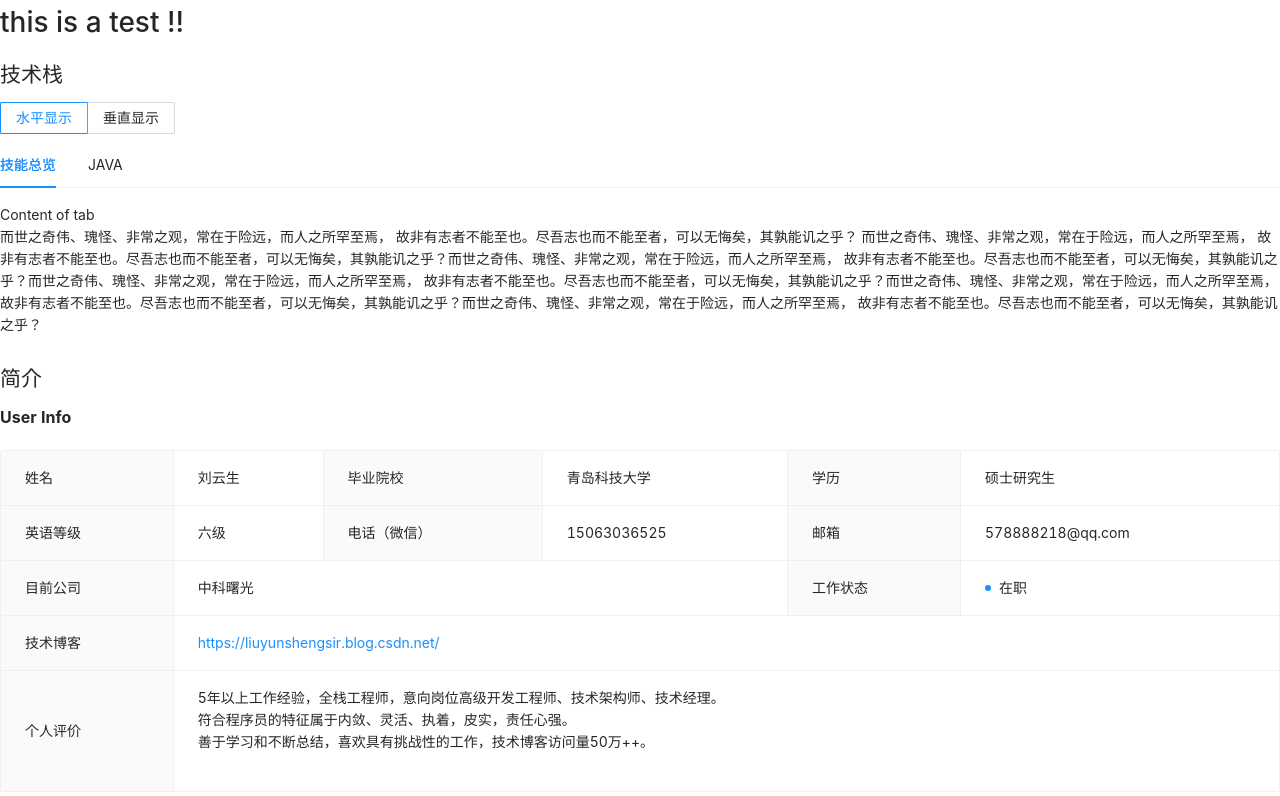
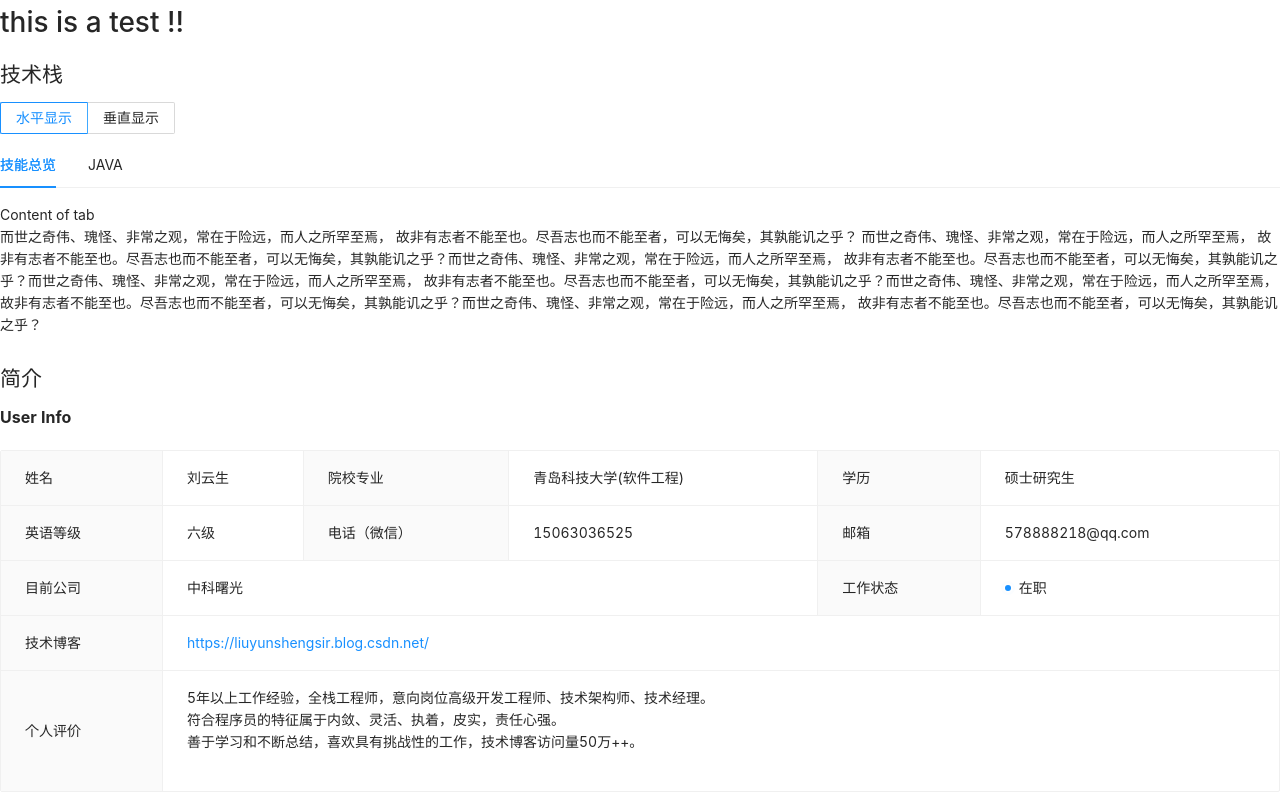
Before and after one commit to yunets/antd-mobile-learning, a React (Create React App) app: page / in a window 1280 px wide. Shown: the top 796 px of the page. Built offline with nearby package versions, Linux system fonts and the light colour scheme.

Commit message:
院校专业

```diff
--- a/src/page/info/UserInfo.js
+++ b/src/page/info/UserInfo.js
@@ -8,7 +8,9 @@ export class UserInfo extends React.Component {
         <legend>简介</legend>
         <Descriptions title="User Info" bordered>
           <Descriptions.Item label="姓名">刘云生</Descriptions.Item>
-          <Descriptions.Item label="毕业院校">青岛科技大学</Descriptions.Item>
+          <Descriptions.Item label="院校专业">
+            青岛科技大学(软件工程)
+          </Descriptions.Item>
           <Descriptions.Item label="学历">硕士研究生</Descriptions.Item>
           <Descriptions.Item label="英语等级">六级</Descriptions.Item>
 
```
